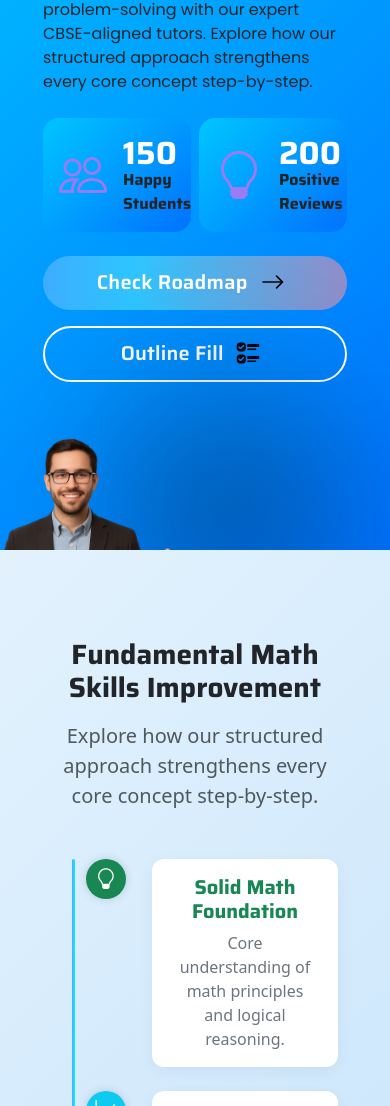
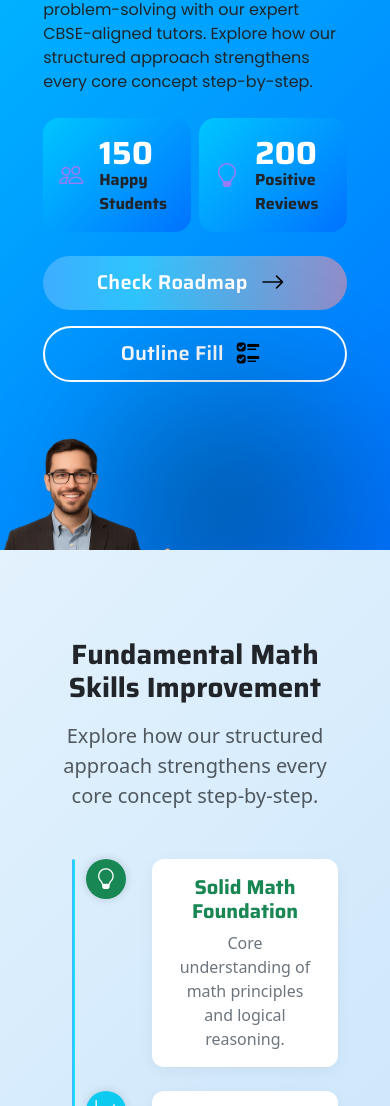
Before and after one commit to devrajlin/ankuram-tuition, a plain HTML site: page index.html in a window 390 px wide. Shown: the part 294-1400 px from the top of the page. Drawn offline with nearby package versions, Linux system fonts and the light colour scheme; a web font is replaced by a local one.

Commit message:
fixed responsiveness

```diff
--- a/css/style.css
+++ b/css/style.css
@@ -1164,6 +1164,15 @@ webkit-box-shadow: 0 8px 32px -6px rgba(0,0,0,.14);
 }
 
 @media only screen and (max-width: 480px) {
+  nav, .navbar {
+    overflow: hidden; /* prevents expanding */
+  }
+
+  /* Optional: fix AOS elements that cause extra height */
+  [data-aos] {
+    transform: none !important;
+    opacity: 1 !important;
+  }
 
   .about-teacher button{
     width: 100%;
@@ -1183,6 +1192,15 @@ webkit-box-shadow: 0 8px 32px -6px rgba(0,0,0,.14);
     margin-top: 50px;
     text-align: center;
   }
+
+  .homepage-header .card-icon i{
+    font-size: 1.5rem;
+  }
+
+  .fundamentals .card{
+    margin-top: 20px;
+  }
+
 
 
   .product-tabs{
--- a/index.html
+++ b/index.html
@@ -180,7 +180,7 @@
   </section> -->
 
 <!-- Fundamental Math Skills Section -->
-<section class="py-5" style="background: linear-gradient(135deg, #e3f2fd 0%, #bbdefb 100%);">
+<section class="fundamentals py-5" style="background: linear-gradient(135deg, #e3f2fd 0%, #bbdefb 100%);">
   <div class="container text-center">
 
     <!-- Swiper Container -->
```
